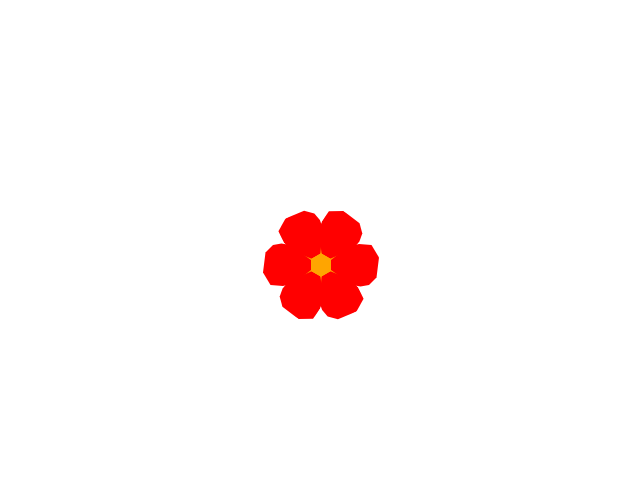
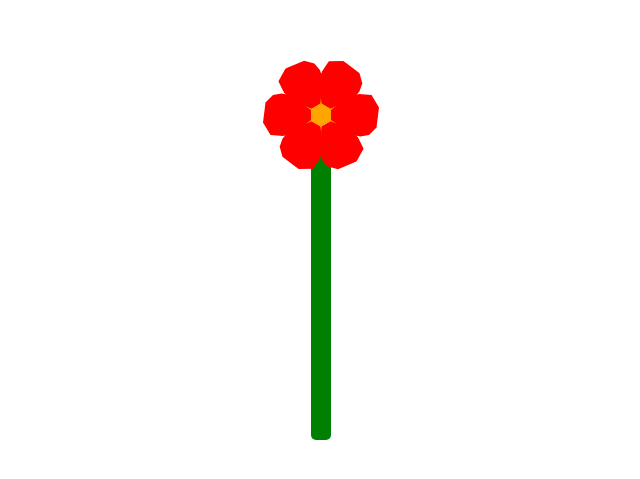
Before and after one commit to Arthur7711/flowers_animation, a plain HTML site: page index.html in a window 1280 px wide. Shown: the part 143-622 px from the top of the page, without its empty margins (319-959 px from the left). Drawn offline with Linux system fonts and the light colour scheme.

Commit message:
feat: add body rod

```diff
--- a/index.html
+++ b/index.html
@@ -17,6 +17,9 @@
         <div class="leaf5"></div>
         <div class="leaf6"></div>
       </div>
+      <div class="body">
+        <div class="rod"></div>
+      </div>
     </main>
   </body>
 </html>
--- a/style.css
+++ b/style.css
@@ -1,8 +1,16 @@
+main {
+  display: flex;
+  flex-direction: column;
+  gap: 0px;
+  align-items: center;
+  justify-content: center;
+  height: 100vh;
+}
+
 .flower_head {
   display: flex;
   justify-content: center;
   align-items: center;
-  height: 100vh;
   position: relative;
 }
 
@@ -57,20 +65,10 @@
   clip-path: circle(50% at 50% 50%);
 }
 
-/* .leaf1 {
-  height: 50px;
-  width: 50px;
-  background: red;
-  clip-path: polygon(
-    56% 8%,
-    80% 15%,
-    97% 41%,
-    95% 75%,
-    76% 90%,
-    59% 93%,
-    42% 90%,
-    0% 60%,
-    0% 40%,
-    33% 14%
-  );
-} */
+.rod {
+  background: green;
+  height: 300px;
+  width: 20px;
+  border-bottom-left-radius: 5px;
+  border-bottom-right-radius: 5px;
+}
```
